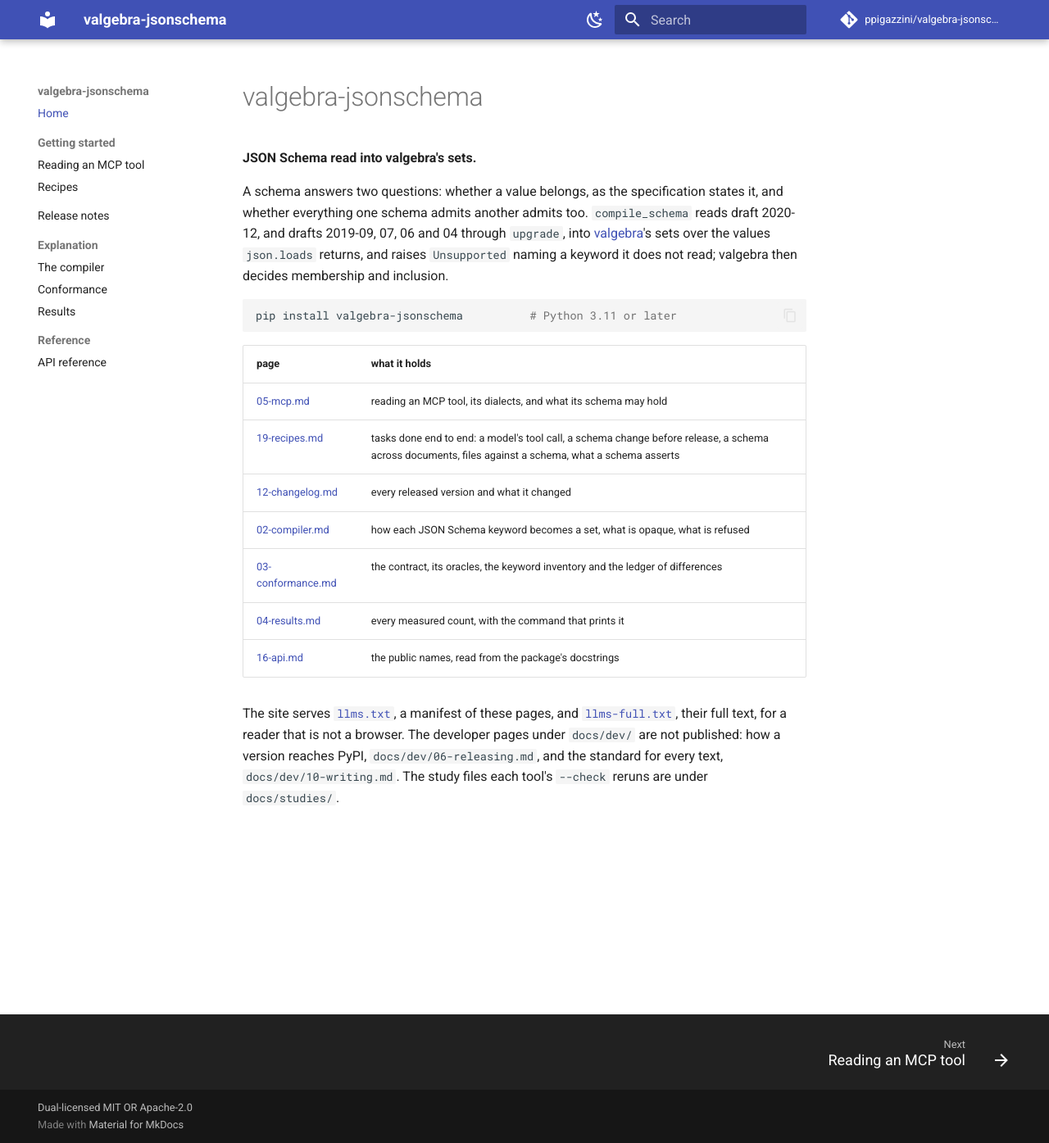
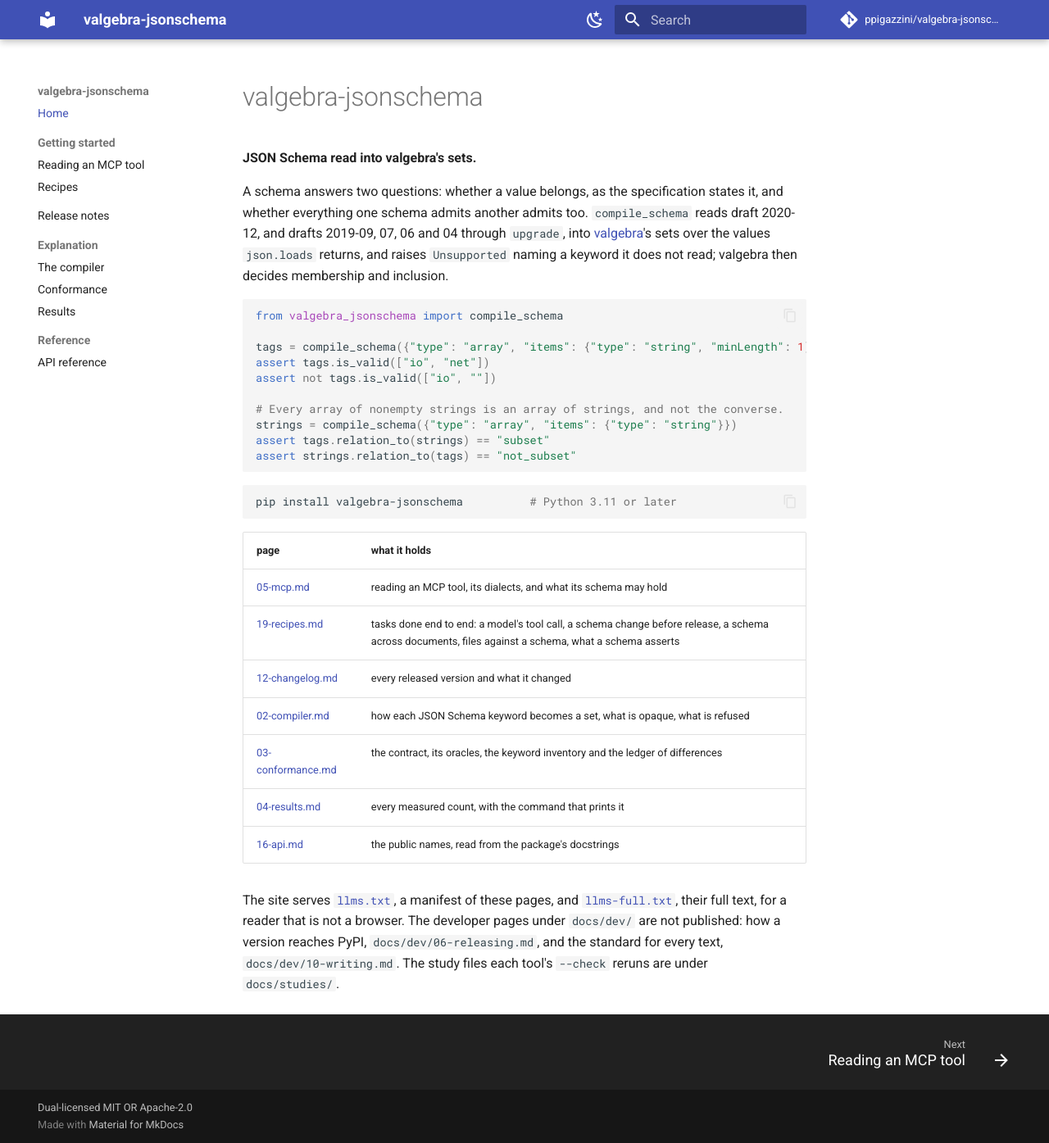
Before and after one commit to ppigazzini/valgebra-jsonschema, an MkDocs documentation site: the page built from docs/README.md, in a window 1280 px wide and 1395 px high. Shown: the whole window at 82% size. Built offline with MkDocs 1.6.1 and Material for MkDocs 9.7.7, drawn with Linux system fonts in a browser that asks for light colours; comment, search, counter and statistics services are not loaded.

Commit message:
docs: the site's home opens with a schema checked and related
The home page shows the package's two questions on one schema before its index: an array
of nonempty strings refusing `["io", ""]`, and lying inside an array of strings while
the converse is refuted. `tests/test_docs.py` runs it with the README's and the other
pages' examples.

````diff
--- a/docs/README.md
+++ b/docs/README.md
@@ -12,6 +12,19 @@ and drafts 2019-09, 07, 06 and 04 through `upgrade`, into
 [valgebra](https://ppigazzini.github.io/valgebra/)'s sets over the values `json.loads` returns,
 and raises `Unsupported` naming a keyword it does not read; valgebra then decides membership and
 inclusion.
+
+```python
+from valgebra_jsonschema import compile_schema
+
+tags = compile_schema({"type": "array", "items": {"type": "string", "minLength": 1}})
+assert tags.is_valid(["io", "net"])
+assert not tags.is_valid(["io", ""])
+
+# Every array of nonempty strings is an array of strings, and not the converse.
+strings = compile_schema({"type": "array", "items": {"type": "string"}})
+assert tags.relation_to(strings) == "subset"
+assert strings.relation_to(tags) == "not_subset"
+```
 
 ```bash
 pip install valgebra-jsonschema          # Python 3.11 or later
````
Also changed, not shown: 1 other file.
